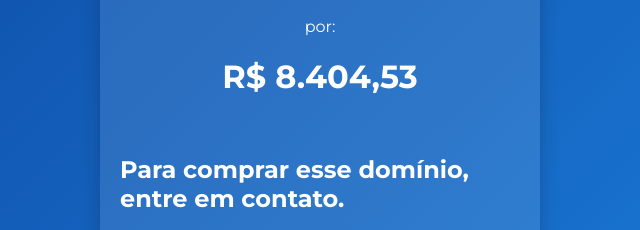
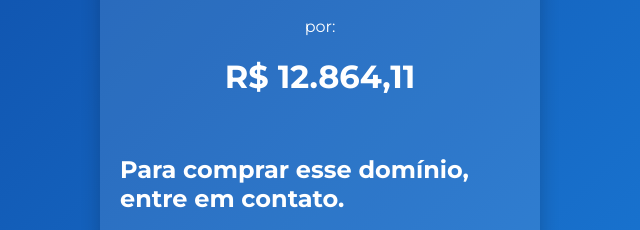
Before and after one commit to Leonardo2209/comoaprenderingles, a plain HTML site: page index.html in a window 1280 px wide. Shown: the part 191-421 px from the top of the page, 320-960 px from the left. Drawn offline with Linux system fonts and the light colour scheme.

Commit message:
Update index.html

```diff
--- a/index.html
+++ b/index.html
@@ -12,7 +12,7 @@
         <h1>COMOAPRENDERINGLES.COM.BR</h1>
         <h2><font color="#00ff00">ESTÁ À VENDA!</font></h2>
         <p>por:</p>
-        <h1>R$ 8.404,53</h1>
+        <h1>R$ 12.864,11</h1>
         <br>
         <div class="contact-info">
             <h2>Para comprar esse domínio, entre em contato.</h2>
```
